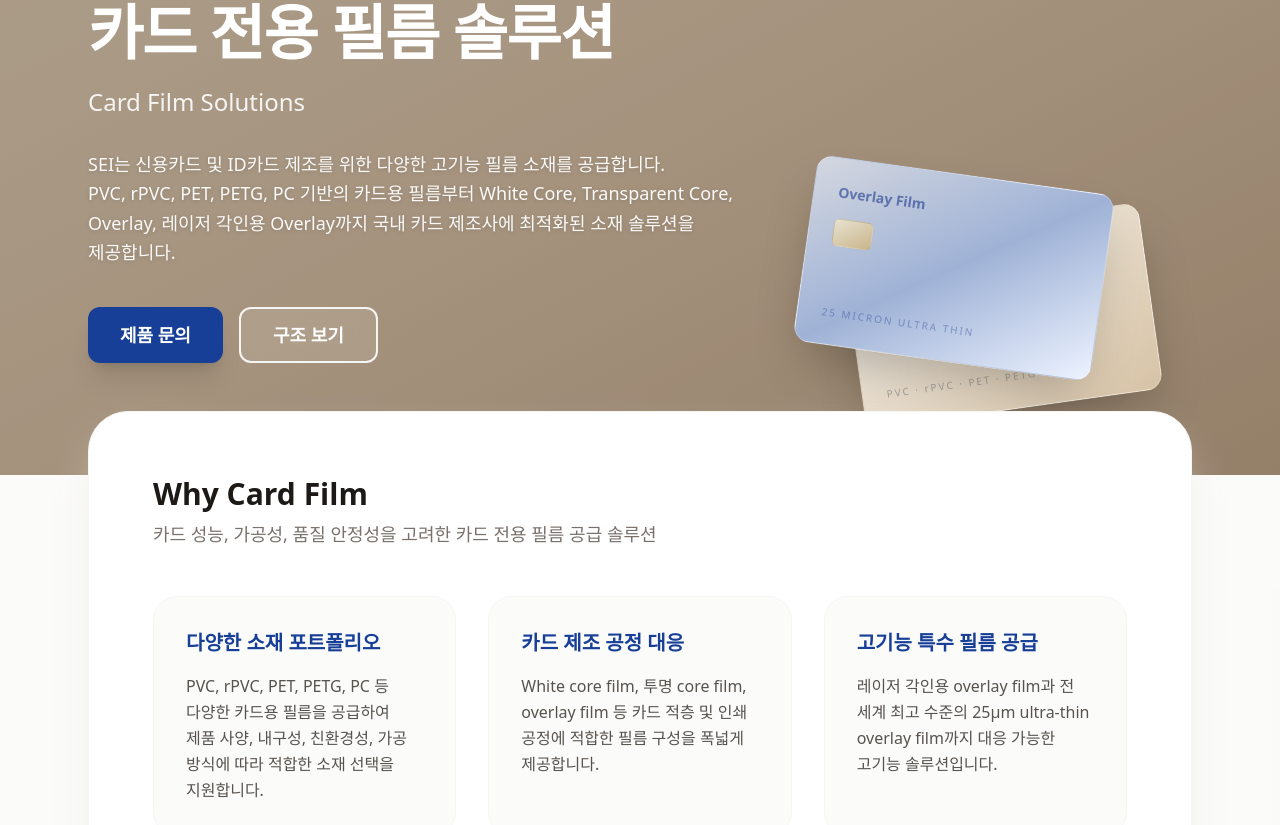
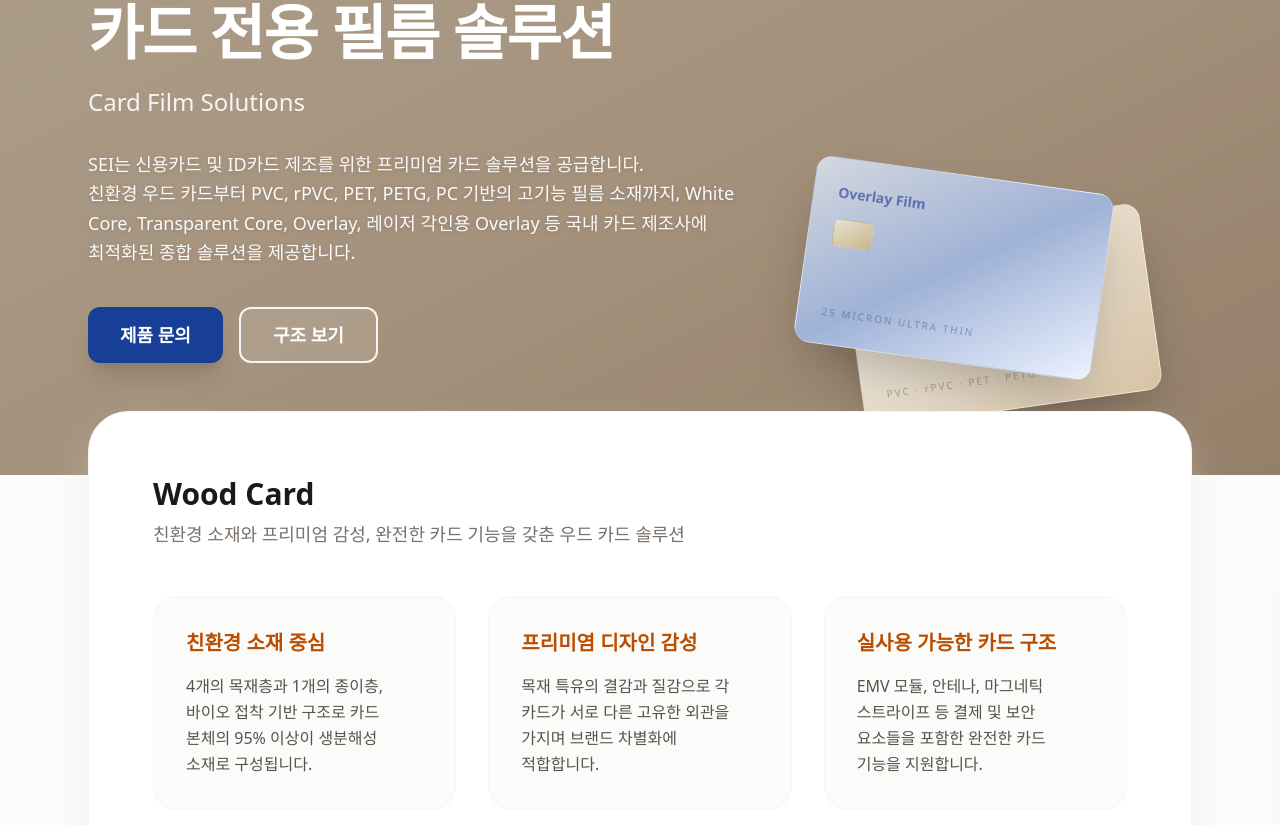
Before and after one commit to gkrkdals/sei-website, a Next.js app: page /solutions/card in a window 1280 px wide. Shown: the part 175-1000 px from the top of the page. Built offline with nearby package versions, Linux system fonts and the light colour scheme; no server answers; the database is empty.

Commit message:
feat: 영상 교체 및 카드 섹션 약간 변경

```diff
--- a/app/admin-sei/page.tsx
+++ b/app/admin-sei/page.tsx
@@ -106,7 +106,7 @@ export default function AdminBackdoor() {
   return (
     <div className="h-screen bg-stone-100 flex flex-col font-sans overflow-hidden">
 
-      <div className="flex-1 flex gap-8 p-8 min-h-0">
+      <div className="flex-1 flex gap-8 p-8 min-h-0 mt-13">
 
         {/* --- 좌측: 카테고리 리스트 --- */}
         <aside className="w-80 bg-white rounded-2xl shadow-sm border border-stone-200 overflow-hidden flex flex-col">
--- a/app/layout.tsx
+++ b/app/layout.tsx
@@ -36,7 +36,7 @@ export default function RootLayout({
         <Header />
 
         {/* 메인 콘텐츠 영역 */}
-        <main className="flex-grow w-full flex flex-col">
+        <main className="flex-grow w-full flex flex-col mt-20 md:mt-0">
           {children}
         </main>
 
--- a/app/solutions/card/page.tsx
+++ b/app/solutions/card/page.tsx
@@ -11,7 +11,7 @@ export default function CardFilmPage() {
         <div className="absolute inset-0 bg-gradient-to-br from-[#d7c6af] via-[#ceb79c] to-[#b99f83] dark:from-[#3f3a31] dark:via-[#2a2520] dark:to-[#1a1410] z-0" />
         <div className="absolute inset-0 bg-black/20 dark:bg-black/40 z-10" />
 
-        <div className="relative z-20 max-w-6xl mx-auto px-6 h-full flex flex-col justify-center">
+        <div className="relative z-20 max-w-6xl mx-auto px-6 h-full flex flex-col justify-center pt-10 pb-10 md:pt-5 md:pb-5">
           <div className="inline-block px-4 py-1.5 bg-white shadow-lg border border-white/20 rounded-full text-[#173f97] text-xs md:text-sm font-bold mb-6 w-fit tracking-wider">
             CARD FILM SOLUTIONS
           </div>
@@ -22,9 +22,9 @@ export default function CardFilmPage() {
             Card Film Solutions
           </p>
           <p className="max-w-2xl text-white/95 text-base md:text-lg leading-relaxed mb-10 break-keep drop-shadow-sm font-medium">
-            SEI는 신용카드 및 ID카드 제조를 위한 다양한 고기능 필름 소재를 공급합니다.<br/>
-            PVC, rPVC, PET, PETG, PC 기반의 카드용 필름부터 White Core, Transparent Core,
-            Overlay, 레이저 각인용 Overlay까지 국내 카드 제조사에 최적화된 소재 솔루션을 제공합니다.
+            SEI는 신용카드 및 ID카드 제조를 위한 프리미엄 카드 솔루션을 공급합니다.<br/>
+            친환경 우드 카드부터 PVC, rPVC, PET, PETG, PC 기반의 고기능 필름 소재까지,
+            White Core, Transparent Core, Overlay, 레이저 각인용 Overlay 등 국내 카드 제조사에 최적화된 종합 솔루션을 제공합니다.
           </p>
           <div className="flex flex-wrap gap-4">
             <button className="px-8 py-3 bg-[#173f97] text-white font-bold rounded-xl shadow-xl hover:bg-[#1a4bb3] transition-colors text-lg">
@@ -55,10 +55,42 @@ export default function CardFilmPage() {
       {/* Main Content Area */}
       <div className="max-w-6xl mx-auto px-6 relative z-30 pb-24 md:-mt-16">
         <div className="bg-white dark:bg-slate-800 rounded-[2rem] md:rounded-[2.5rem] shadow-2xl shadow-stone-200/60 dark:shadow-black/50 p-6 md:p-16 border border-stone-100 dark:border-slate-700 mt-4 md:mt-0">
-          {/* Why Card Film Section */}
+          {/* Wood Card Section */}
           <section className="mb-24">
             <div className="mb-12">
-              <h2 className="text-3xl font-extrabold text-stone-900 dark:text-white mb-2">Why Card Film</h2>
+              <h2 className="text-3xl font-extrabold text-stone-900 dark:text-white mb-2">Wood Card</h2>
+              <p className="text-stone-500 dark:text-stone-400 text-lg font-medium">친환경 소재와 프리미엄 감성, 완전한 카드 기능을 갖춘 우드 카드 솔루션</p>
+            </div>
+
+            <div className="grid grid-cols-1 md:grid-cols-3 gap-8">
+              {[
+                {
+                  title: "친환경 소재 중심",
+                  desc: "4개의 목재층과 1개의 종이층, 바이오 접착 기반 구조로 카드 본체의 95% 이상이 생분해성 소재로 구성됩니다."
+                },
+                {
+                  title: "프리미염 디자인 감성",
+                  desc: "목재 특유의 결감과 질감으로 각 카드가 서로 다른 고유한 외관을 가지며 브랜드 차별화에 적합합니다."
+                },
+                {
+                  title: "실사용 가능한 카드 구조",
+                  desc: "EMV 모듈, 안테나, 마그네틱 스트라이프 등 결제 및 보안 요소들을 포함한 완전한 카드 기능을 지원합니다."
+                }
+              ].map((item, idx) => (
+                <div key={idx} className="bg-stone-50/80 dark:bg-slate-700/50 rounded-3xl p-8 border border-stone-100 dark:border-slate-600 transition-all hover:scale-[1.02] hover:shadow-xl hover:bg-white dark:hover:bg-slate-700">
+                  <h3 className="text-amber-700 dark:text-amber-400 font-bold text-xl mb-4">{item.title}</h3>
+                  <p className="text-stone-600 dark:text-stone-400 text-base leading-relaxed break-keep">
+                    {item.desc}
+                  </p>
+                </div>
+              ))}
+            </div>
+          </section>
+
+          {/* Card Film Section */}
+          <section className="mb-24">
+            <div className="mb-12">
+              <h2 className="text-3xl font-extrabold text-stone-900 dark:text-white mb-2">Card Film</h2>
               <p className="text-stone-500 dark:text-stone-400 text-lg font-medium">카드 성능, 가공성, 품질 안정성을 고려한 카드 전용 필름 공급 솔루션</p>
             </div>
 
```
Also changed, not shown: 2 other files (tests, documents, lock files or other folders).
